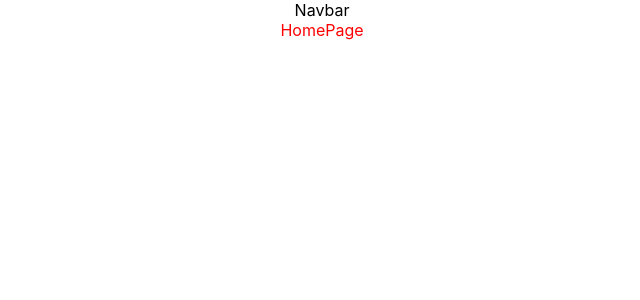
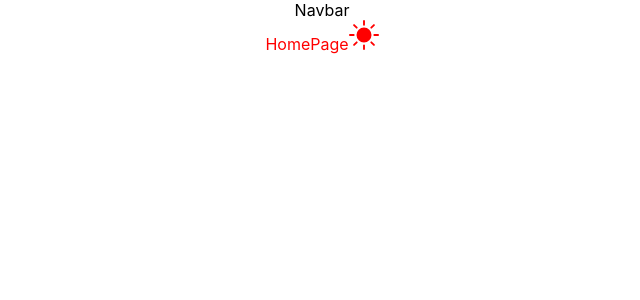
Before and after one commit to harshalpatil655/beautiful-chicken-5218, a React (Create React App) app: page / in a window 1280 px wide. Shown: the top 300 px of the page, without its empty margins (318-958 px from the left). Built offline with nearby package versions, Linux system fonts and the light colour scheme.

Commit message:
addednew

```diff
--- a/src/Pages/HomePage.jsx
+++ b/src/Pages/HomePage.jsx
@@ -1,6 +1,12 @@
 import React from "react";
 import styles from "../CSS/HomePage.module.css";
+import { BsFillSunFill } from "react-icons/bs";
 
 export const HomePage = () => {
-  return <div className={styles.home}>HomePage</div>;
+  return (
+    <div className={styles.home}>
+      HomePage
+      <BsFillSunFill size={30} />
+    </div>
+  );
 };
--- /dev/null
+++ b/src/Pages/LoginPage.jsx
@@ -0,0 +1,5 @@
+import React from "react";
+
+export const LoginPage = () => {
+  return <div>LoginPage</div>;
+};
--- a/src/Pages/MainRoute.jsx
+++ b/src/Pages/MainRoute.jsx
@@ -2,6 +2,7 @@
 import { Route, Routes } from "react-router-dom";
 import Cart from "./Cart";
 import { HomePage } from "./HomePage";
+import { LoginPage } from "./LoginPage";
 import Product from "./Product";
 import Shopping from "./Shopping";
 
@@ -13,6 +14,7 @@
         <Route path="/Shopping" element={<Shopping />} />
         <Route path="/product/:id" element={<Product />} />
         <Route path="/Cart" element={<Cart />} />
+        <Route path="/login" element={<LoginPage />} />
       </Routes>
     </div>
   );
```
